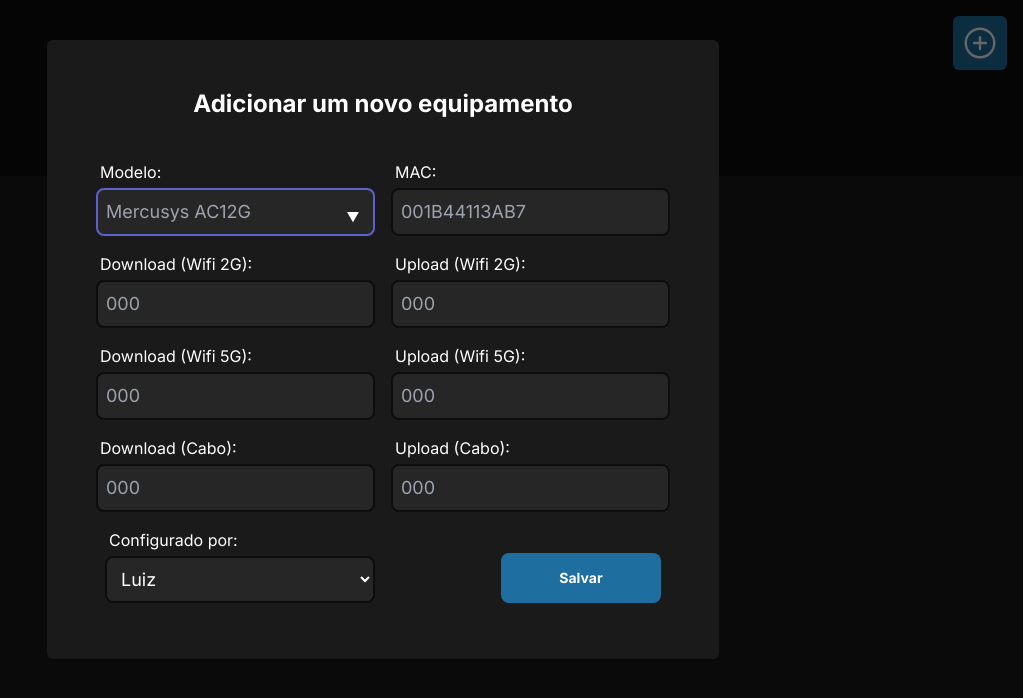
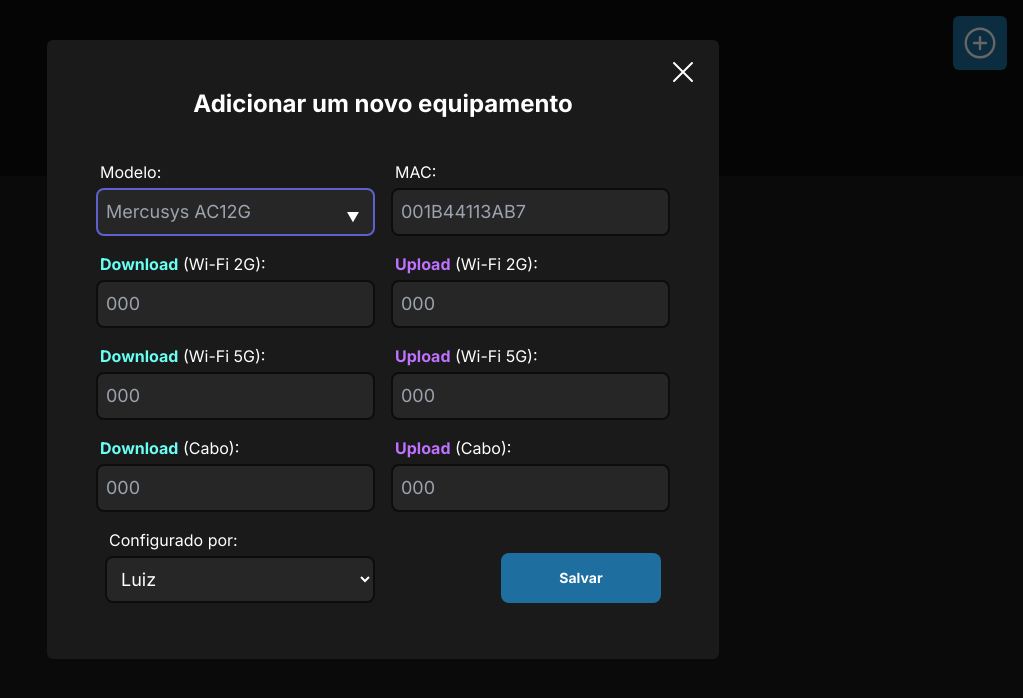
Before and after one commit to luizfranzon/router-vault, a Next.js app in the folder App/: page / in a window 1280 px wide. Both pictures are taken after a click on the button 1237 px from the left and 43 px from the top of the page. Shown: the top 698 px of the page, without its empty margins (257-1280 px from the left). Built offline with nearby package versions, Linux system fonts and the light colour scheme.

Commit message:
borderTransition to fields and removed close modal when interact outside

```diff
--- a/App/src/components/TriggerAddRouterButton.tsx
+++ b/App/src/components/TriggerAddRouterButton.tsx
@@ -1,13 +1,19 @@
 import * as Dialog from '@radix-ui/react-dialog'
 import axios from 'axios'
-import { PlusCircle } from 'phosphor-react'
-import { FormEvent } from 'react'
+import { PlusCircle, X } from 'phosphor-react'
+import { FormEvent, useState } from 'react'
 import { toast } from 'react-toastify'
 
 const notify = () => toast('Roteador adicionado com sucesso!')
 
+function upperCase(str: any) {
+  return str.toUpperCase()
+}
+
 export function TriggerAddRouterButton() {
-  function handleFormSubmit(event: FormEvent) {
+  const [open, setOpen] = useState(false)
+
+  function handleFormSubmit(event: FormEvent<HTMLFormElement>) {
     event.preventDefault()
     const formData = new FormData(event.target as HTMLFormElement)
     const data = Object.fromEntries(formData)
@@ -15,7 +21,7 @@ export function TriggerAddRouterButton() {
     axios
       .post('api/add', {
         routerModel: data.routerModel,
-        macAddress: data.macAddress,
+        macAddress: upperCase(data.macAddress),
         cableDownloadSpeed: data.cableDownloadSpeed,
         cableUploadSpeed: data.cableUploadSpeed,
         wifiDownloadSpeed2G: data.wifiDownloadSpeed2G,
@@ -27,15 +33,13 @@ export function TriggerAddRouterButton() {
       .then((response) => {
         if (response.data.created === true) {
           notify()
-          setTimeout(() => {
-            window.location.reload()
-          }, 2000)
+          setOpen(false)
         }
       })
   }
 
   return (
-    <Dialog.Root>
+    <Dialog.Root open={open} onOpenChange={setOpen}>
       <Dialog.Trigger asChild>
         <button className="bg-[#1e6f9f] hover:bg-[#115379] transition-colors p-2 rounded-md fixed top-4 right-4">
           <PlusCircle width="bold" size={38} color="white" />
@@ -43,13 +47,22 @@ export function TriggerAddRouterButton() {
       </Dialog.Trigger>
       <Dialog.Portal>
         <Dialog.Overlay className="bg-black/60 inset-0 fixed" />
-        <Dialog.Content className="fixed top-10 right-1/2 translate-x-2/4 bg-[#1a1a1a] py-7 max-w-2xl w-full rounded-md shadow-md">
+        <Dialog.Content
+          onInteractOutside={(event) => event?.preventDefault()}
+          className="fixed top-10 right-1/2 translate-x-2/4 bg-[#1a1a1a] py-7 max-w-2xl w-full rounded-md shadow-md"
+        >
           <form
             action="/api/add"
             method="POST"
-            className="flex flex-col items-center py-7"
+            className="flex relative flex-col items-center py-7"
             onSubmit={handleFormSubmit}
+            id="routerForm"
           >
+            <X
+              size={40}
+              className="absolute -top-4 right-4 cursor-pointer p-1"
+              onClick={() => setOpen(false)}
+            />
             <p className="font-bold -mt-2 text-2xl">
               Adicionar um novo equipamento
             </p>
@@ -60,7 +73,7 @@ export function TriggerAddRouterButton() {
                   Modelo:
                 </label>
                 <input
-                  className="bg-[#262626] rounded-lg text-lg p-2 border-2 border-very-dark-gray focus:outline-none focus:border-purple-1"
+                  className="bg-[#262626] transition-colors rounded-lg text-lg p-2 border-2 border-very-dark-gray focus:outline-none focus:border-purple-1"
                   name="routerModel"
                   id="routerModel"
                   placeholder="Mercusys AC12G"
@@ -82,7 +95,7 @@ export function TriggerAddRouterButton() {
                   MAC:
                 </label>
                 <input
-                  className="bg-[#262626] rounded-lg text-lg p-2 border-2 border-very-dark-gray focus:outline-none focus:border-purple-1"
+                  className="bg-[#262626] transition-colors rounded-lg text-lg p-2 border-2 border-very-dark-gray focus:outline-none focus:border-purple-1"
                   type="text"
                   name="macAddress"
                   id="macAddress"
@@ -95,10 +108,11 @@ export function TriggerAddRouterButton() {
             <div className="mt-4 flex items-center gap-4">
               <div className="flex flex-col gap-1">
                 <label className="ml-1" htmlFor="wifiDownloadSpeed2G">
-                  Download (Wifi 2G):
+                  <span className="text-[#6AFFF3] font-bold">Download</span>{' '}
+                  (Wi-Fi 2G):
                 </label>
                 <input
-                  className="bg-[#262626] rounded-lg text-lg p-2 border-2 border-very-dark-gray focus:outline-none focus:border-purple-1"
+                  className="bg-[#262626] transition-colors rounded-lg text-lg p-2 border-2 border-very-dark-gray focus:outline-none focus:border-purple-1"
                   type="number"
                   name="wifiDownloadSpeed2G"
                   id="wifiDownloadSpeed2G"
@@ -109,10 +123,11 @@ export function TriggerAddRouterButton() {
 
               <div className="flex flex-col gap-1">
                 <label className="ml-1" htmlFor="wifiUploadSpeed2G">
-                  Upload (Wifi 2G):
+                  <span className="text-[#BF71FF] font-bold">Upload</span>{' '}
+                  (Wi-Fi 2G):
                 </label>
                 <input
-                  className="bg-[#262626] rounded-lg text-lg p-2 border-2 border-very-dark-gray focus:outline-none focus:border-purple-1"
+                  className="bg-[#262626] transition-colors rounded-lg text-lg p-2 border-2 border-very-dark-gray focus:outline-none focus:border-purple-1"
                   type="number"
                   name="wifiUploadSpeed2G"
                   id="wifiUploadSpeed2G"
@@ -125,7 +140,8 @@ export function TriggerAddRouterButton() {
             <div className="mt-4 flex items-center gap-4">
               <div className="flex flex-col gap-1">
                 <label className="ml-1" htmlFor="wifiDownloadSpeed5G">
-                  Download (Wifi 5G):
+                  <span className="text-[#6AFFF3] font-bold">Download</span>{' '}
+                  (Wi-Fi 5G):
                 </label>
                 <input
                   className="bg-[#262626] rounded-lg text-lg p-2 border-2 border-very-dark-gray focus:outline-none focus:border-purple-1"
@@ -139,10 +155,11 @@ export function TriggerAddRouterButton() {
 
               <div className="flex flex-col gap-1">
                 <label className="ml-1" htmlFor="wifiUploadSpeed5G">
-                  Upload (Wifi 5G):
+                  <span className="text-[#BF71FF] font-bold">Upload</span>{' '}
+                  (Wi-Fi 5G):
                 </label>
                 <input
-                  className="bg-[#262626] rounded-lg text-lg p-2 border-2 border-very-dark-gray focus:outline-none focus:border-purple-1"
+                  className="bg-[#262626] transition-colors rounded-lg text-lg p-2 border-2 border-very-dark-gray focus:outline-none focus:border-purple-1"
                   type="number"
                   name="wifiUploadSpeed5G"
                   id="wifiUploadSpeed5G"
@@ -154,10 +171,11 @@ export function TriggerAddRouterButton() {
             <div className="mt-4 flex items-center gap-4">
               <div className="flex flex-col gap-1">
                 <label className="ml-1" htmlFor="cableDownloadSpeed">
-                  Download (Cabo):
+                  <span className="text-[#6AFFF3] font-bold">Download</span>{' '}
+                  (Cabo):
                 </label>
                 <input
-                  className="bg-[#262626] rounded-lg text-lg p-2 border-2 border-very-dark-gray focus:outline-none focus:border-purple-1"
+                  className="bg-[#262626] transition-colors rounded-lg text-lg p-2 border-2 border-very-dark-gray focus:outline-none focus:border-purple-1"
                   type="number"
                   name="cableDownloadSpeed"
                   id="cableDownloadSpeed"
@@ -168,10 +186,11 @@ export function TriggerAddRouterButton() {
 
               <div className="flex flex-col gap-1">
                 <label className="ml-1" htmlFor="cableUploadSpeed">
-                  Upload (Cabo):
+                  <span className="text-[#BF71FF] font-bold">Upload</span>{' '}
+                  (Cabo):
                 </label>
                 <input
-                  className="bg-[#262626] rounded-lg text-lg p-2 border-2 border-very-dark-gray focus:outline-none focus:border-purple-1"
+                  className="bg-[#262626] transition-colors rounded-lg text-lg p-2 border-2 border-very-dark-gray focus:outline-none focus:border-purple-1"
                   type="number"
                   name="cableUploadSpeed"
                   id="cableUploadSpeed"
@@ -186,7 +205,7 @@ export function TriggerAddRouterButton() {
                   Configurado por:
                 </label>
                 <select
-                  className="bg-[#262626] rounded-lg text-lg w-[270px] p-[10px] border-2 border-very-dark-gray focus:outline-none focus:border-purple-1"
+                  className="bg-[#262626] transition-colors rounded-lg text-lg w-[270px] p-[10px] border-2 border-very-dark-gray focus:outline-none focus:border-purple-1"
                   name="configuredBy"
                   id="configuredBy"
                   placeholder="Luiz"
```
